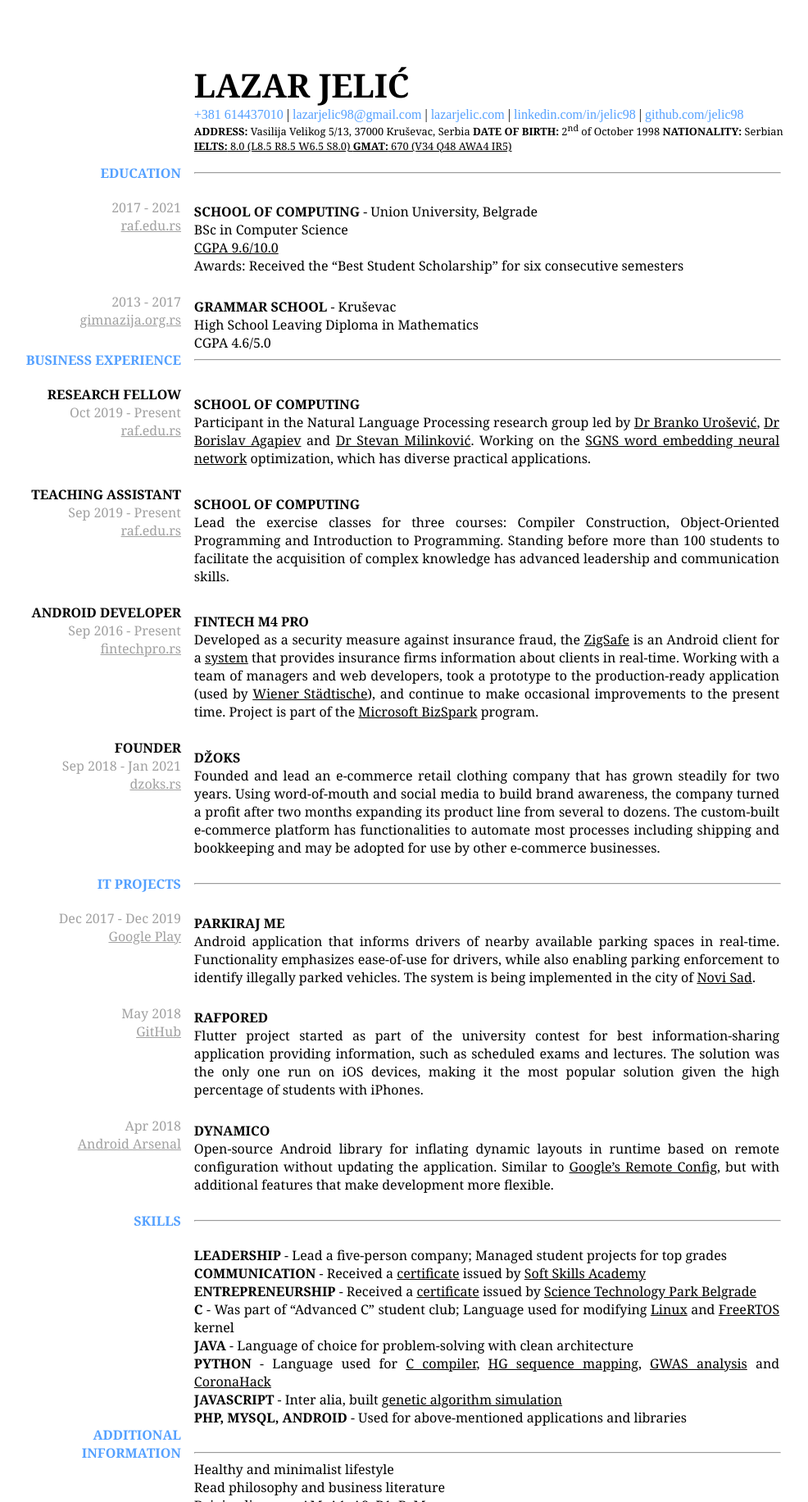
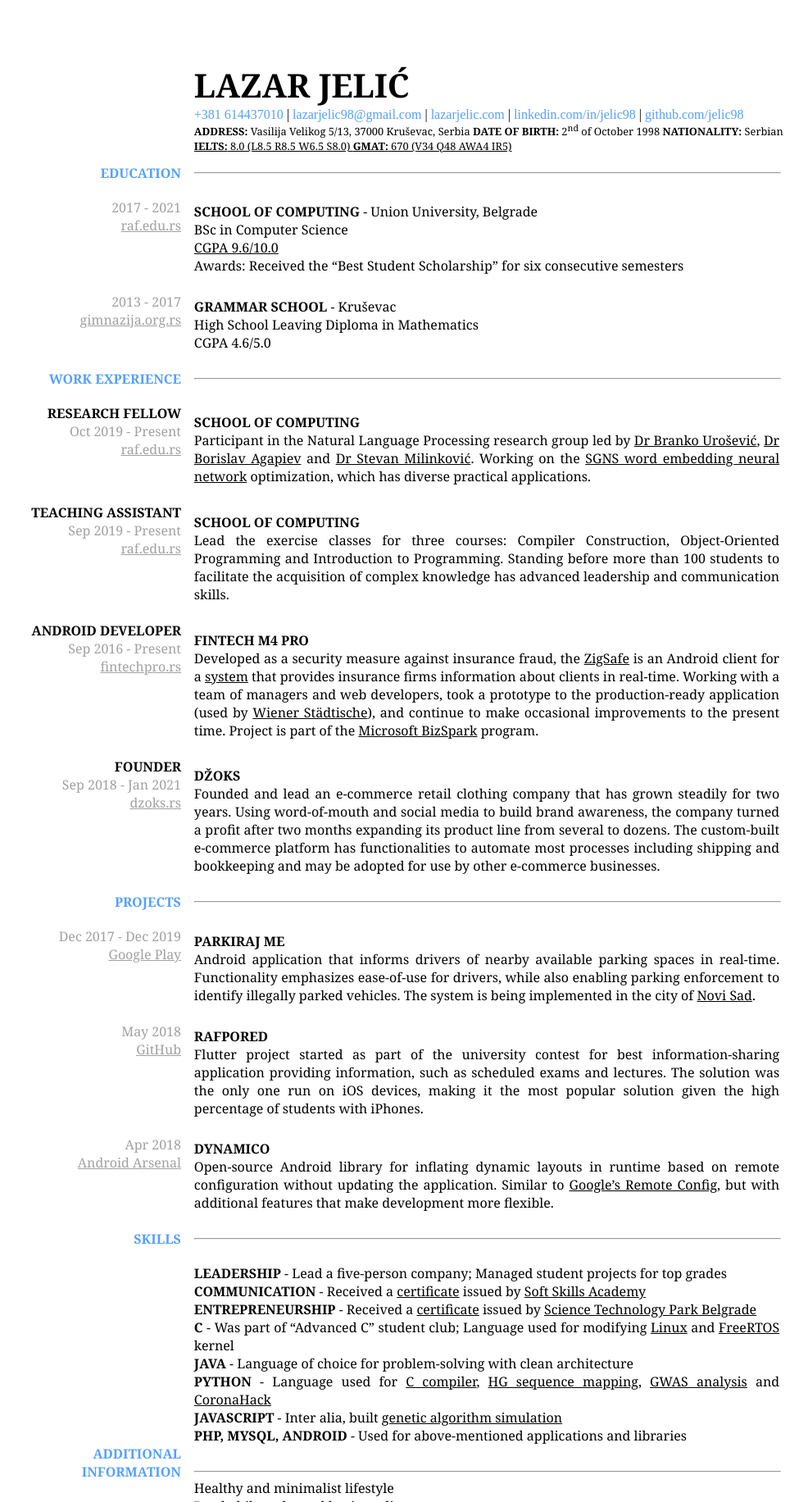
Before and after one commit to jelic98/cv, a Jekyll site: the page built from index.md, in a window 1280 px wide. Shown: the whole page at 82% size, without its empty margins (53-1039 px from the left). Built offline with Jekyll 4.4.1, drawn with Linux system fonts in a browser that asks for light colours; our own code applies the rules of GitHub Pages for plain Markdown files.

Commit message:
Changed section titles

```diff
--- a/index.md
+++ b/index.md
@@ -62,10 +62,8 @@ CGPA 4.6/5.0
 
 <br/>
 
-<div class="up1" markdown="1">
-## BUSINESS EXPERIENCE
+## WORK EXPERIENCE
 ---
-</div>
 
 <br/>
 
@@ -143,7 +141,7 @@ for use by other e-commerce businesses.
 
 <br/>
 
-## IT PROJECTS
+## PROJECTS
 ---
 
 <br/>
```
